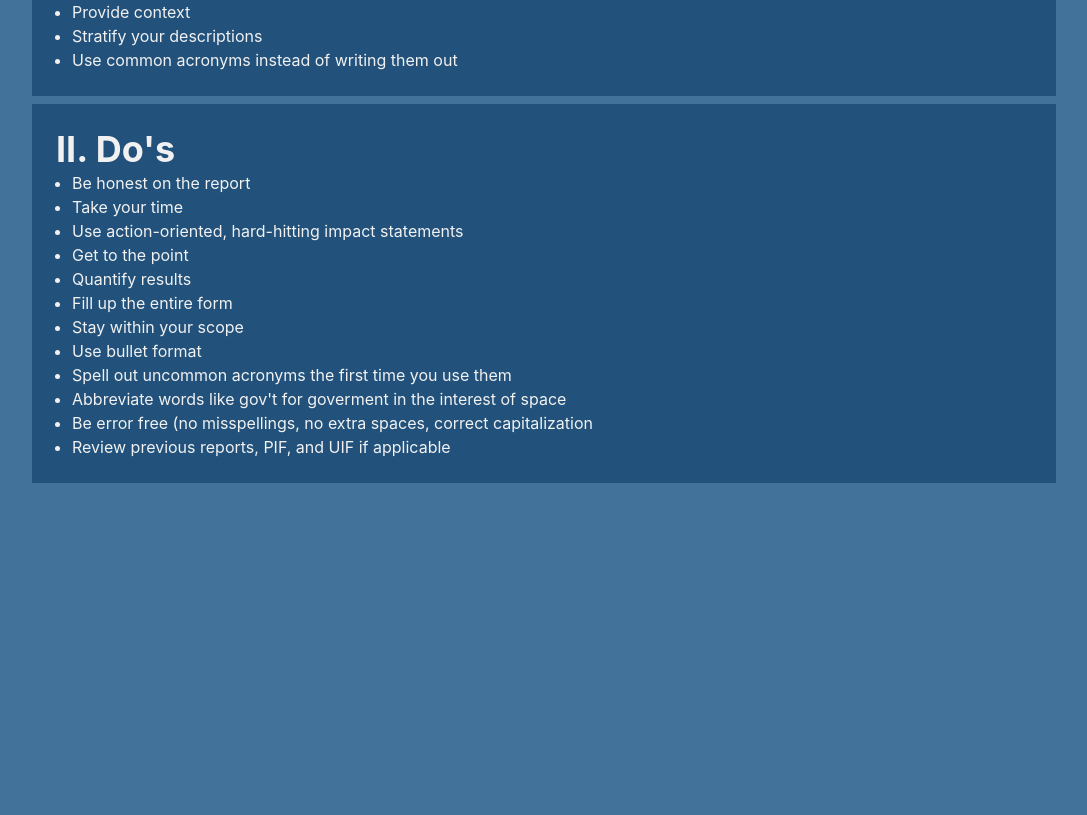
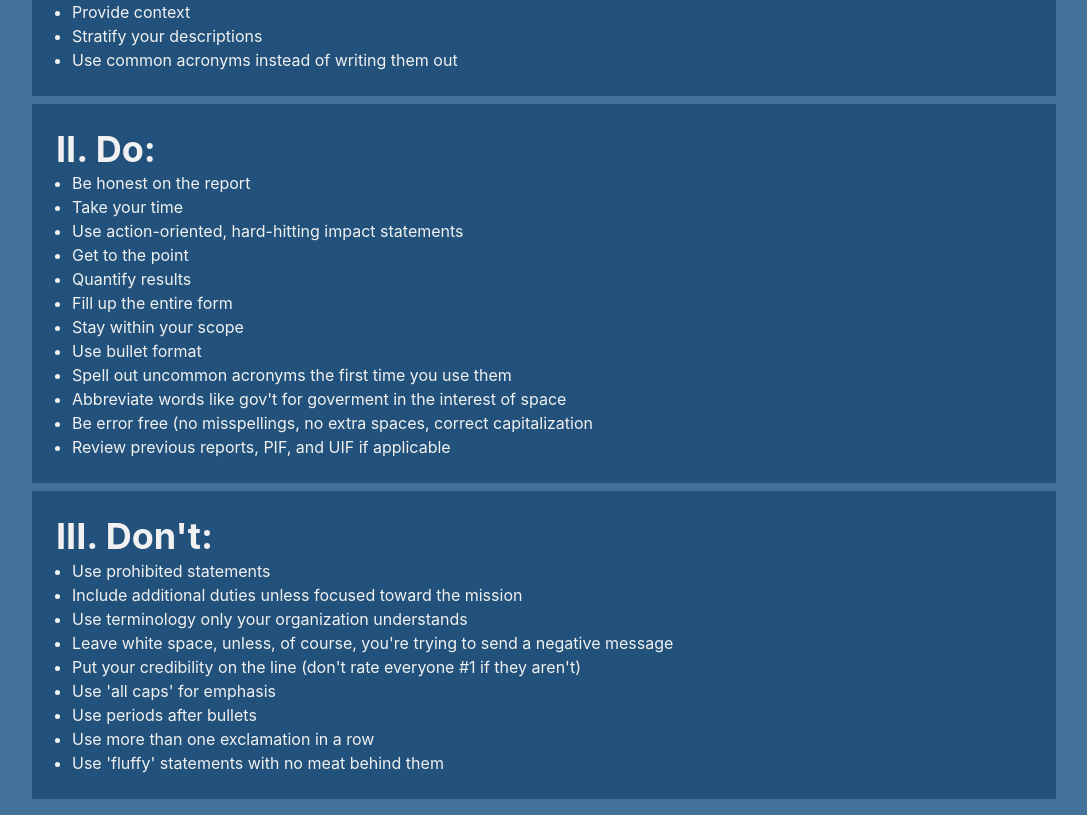
Before and after one commit to cvxluo/junior-design-project, a Next.js app: page /guidelines in a window 1280 px wide. Shown: the part 481-1296 px from the top of the page, without its empty margins (96-1183 px from the left). Before the commit the page ends 980 px from the top, so only its background shows below. Built offline with nearby package versions, Linux system fonts and the light colour scheme.

Commit message:
added donts

```diff
--- a/src/screens/Guidelines/Guidelines.jsx
+++ b/src/screens/Guidelines/Guidelines.jsx
@@ -13,7 +13,7 @@ import NavBar from "../../components/NavBar/NavBar";
 import InfoBox from "src/components/InfoBox";
 
 const infoDos = {
-  title: "II. Do's",
+  title: "II. Do:",
   listContent: [
     "Be honest on the report",
     "Take your time",
@@ -27,6 +27,22 @@ const infoDos = {
     "Abbreviate words like gov't for goverment in the interest of space",
     "Be error free (no misspellings, no extra spaces, correct capitalization",
     "Review previous reports, PIF, and UIF if applicable",
+  ],
+  paragraphContent: " ",
+};
+
+const infoDonts = {
+  title: "III. Don't:",
+  listContent: [
+    "Use prohibited statements",
+    "Include additional duties unless focused toward the mission",
+    "Use terminology only your organization understands",
+    "Leave white space, unless, of course, you're trying to send a negative message",
+    "Put your credibility on the line (don't rate everyone #1 if they aren't)",
+    "Use 'all caps' for emphasis",
+    "Use periods after bullets",
+    "Use more than one exclamation in a row",
+    "Use 'fluffy' statements with no meat behind them",
   ],
   paragraphContent: " ",
 };
@@ -102,6 +118,7 @@ export default function Guidelines() {
               <VStack>
                 <InfoBox content={infoBasics}></InfoBox>
                 <InfoBox content={infoDos}></InfoBox>
+                <InfoBox content={infoDonts}></InfoBox>
               </VStack>
             </TabPanel>
             <TabPanel>
```
